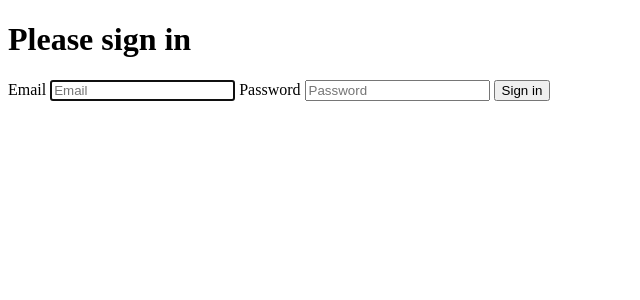
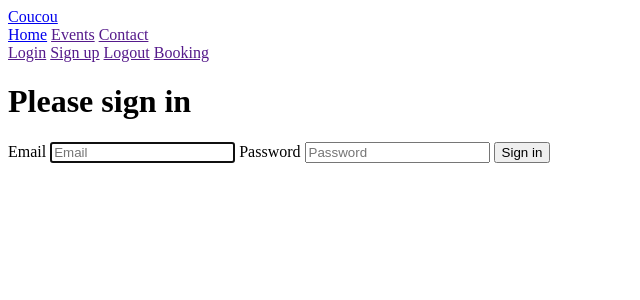
Before and after one commit to JostQ/WildCircus, a Symfony app: template templates/security/login.html.twig in a window 1280 px wide. Shown: the top 300 px of the page, without its empty margins (0-640 px from the left). Run offline with Twig, Linux system fonts and the light colour scheme; the template is opened without the code that fills it, so the values that code supplies are empty; some libraries are stand-ins or nearby versions.

Commit message:
structure navbar

```diff
--- a/src/Controller/HomeController.php
+++ b/src/Controller/HomeController.php
@@ -8,7 +8,7 @@ use Symfony\Component\Routing\Annotation\Route;
 class HomeController extends AbstractController
 {
     /**
-     * @Route("/home", name="home")
+     * @Route("/", name="home_index")
      */
     public function index()
     {
--- a/templates/_navbar.html.twig
+++ b/templates/_navbar.html.twig
@@ -1,5 +1,22 @@
-<nav class="navbar is-dark is-fixed-top">
+<nav class="navbar is-dark is-fixed-top" role="navigation" aria-label="main navigation">
     <div class="navbar-brand">
-        <a href="/" class="navbar-item router-link-exact-active router-link-active">Coucou</a>
+        <a href="{{ path('home_index') }}" class="navbar-item router-link-exact-active router-link-active">Coucou</a>
+        <div class="navbar-burger burger" target="navbarObjects">
+            <span></span><span></span><span></span>
+        </div>
+    </div>
+
+    <div id="navbarObjects" class="navbar-menu">
+        <div class="navbar-start">
+            <a href="{{ path('home_index') }}" class="navbar-item">Home</a>
+            <a href="" class="navbar-item"><span>Events</span></a>
+            <a href="" class="navbar-item">Contact</a>
+        </div>
+        <div class="navbar-end">
+            <a href="" class="navbar-item">Login</a>
+            <a href="" class="navbar-item">Sign up</a>
+            <a href="" class="navbar-item">Logout</a>
+            <a href="" class="navbar-item">Booking</a>
+        </div>
     </div>
 </nav>
--- a/templates/base.html.twig
+++ b/templates/base.html.twig
@@ -3,10 +3,15 @@
     <head>
         <meta charset="UTF-8">
         <title>{% block title %}Welcome!{% endblock %}</title>
-        {% block stylesheets %}{% endblock %}
+        {% block stylesheets %}
+            {{ encore_entry_link_tags('app') }}
+        {% endblock %}
     </head>
     <body>
+        {% include '_navbar.html.twig' %}
         {% block body %}{% endblock %}
-        {% block javascripts %}{% endblock %}
+        {% block javascripts %}
+            {{ encore_entry_script_tags('app') }}
+        {% endblock %}
     </body>
 </html>
```
Also changed, not shown: assets/js/app.js (+12 -0 lines).
